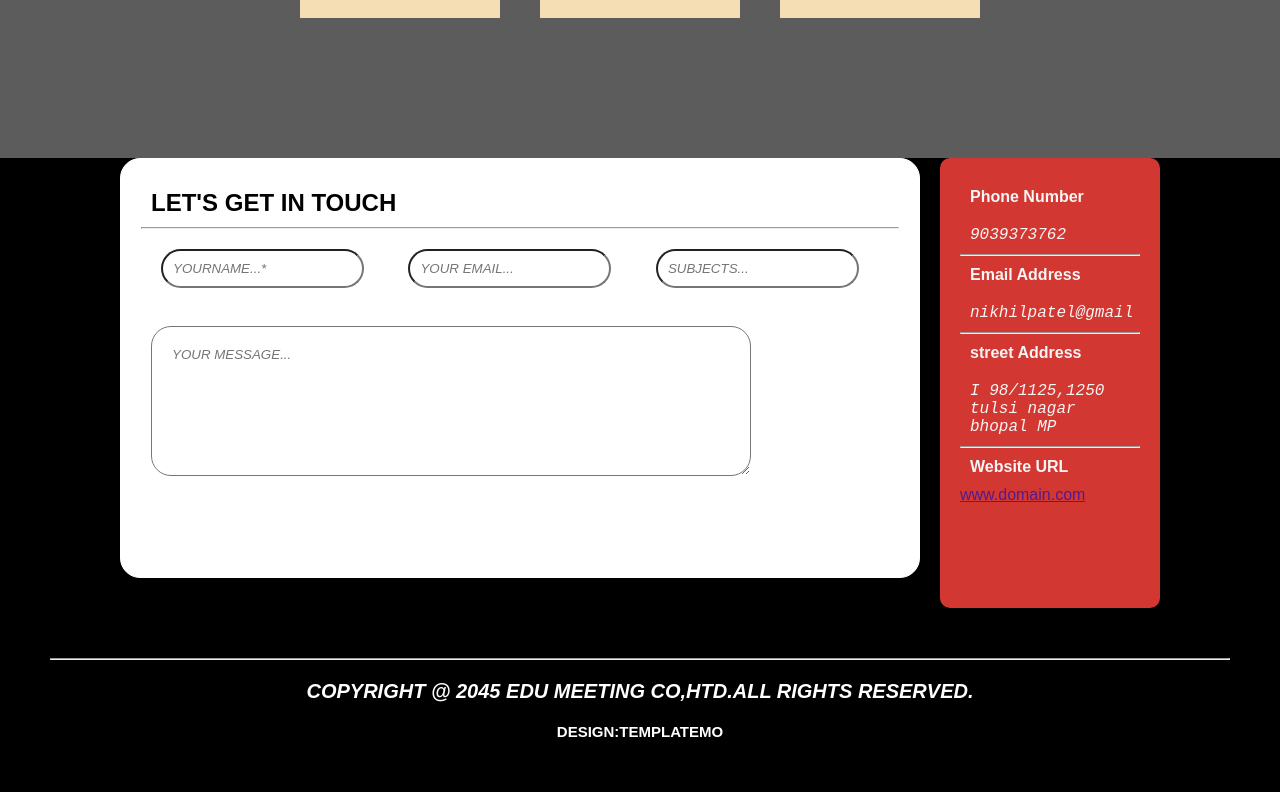
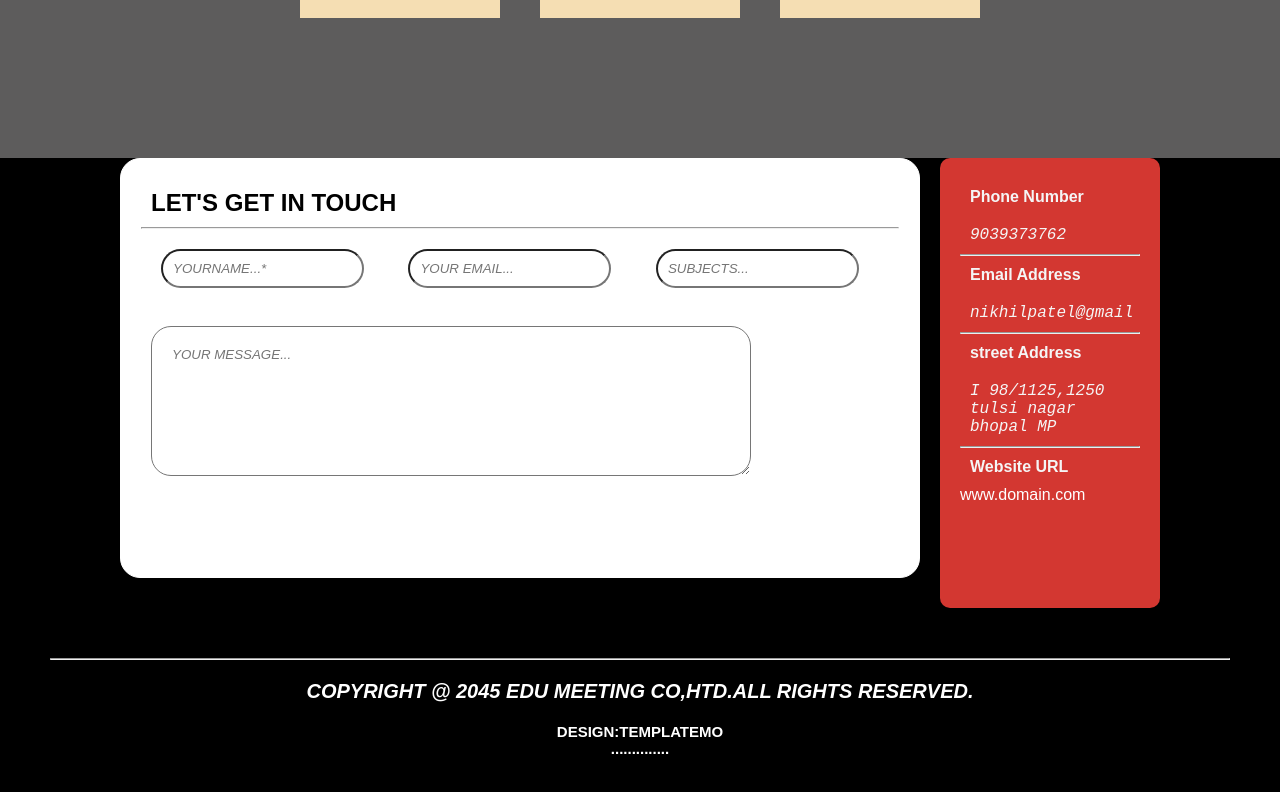
Before and after one commit to nikhil0441/Single-Page, a plain HTML site: page index.html in a window 1280 px wide. Shown: the part 3122-3914 px from the top of the page. Drawn offline with Linux system fonts and the light colour scheme.

Commit message:
added Html ans css

```diff
--- a/index.html
+++ b/index.html
@@ -200,6 +200,7 @@ cursus ullamcorper.</p>
       <hr>
       <h5>COPYRIGHT @ 2045 EDU MEETING CO,HTD.ALL RIGHTS RESERVED.</h5>
       <h6>DESIGN:TEMPLATEMO</h6>
+      <h6>..............</h6>
    </footer>
 </body>
 </html>
--- a/style.css
+++ b/style.css
@@ -403,6 +403,11 @@ font-family: 'Courier New', Courier, monospace;
 .contacts .secondcontact h4{
     padding: 10px;
 }
+.contacts .secondcontact a{
+    text-decoration: none;
+    color: white;
+    text-align: center;
+}
 #footers{
     width: 100%;
     height: 200px;
```
